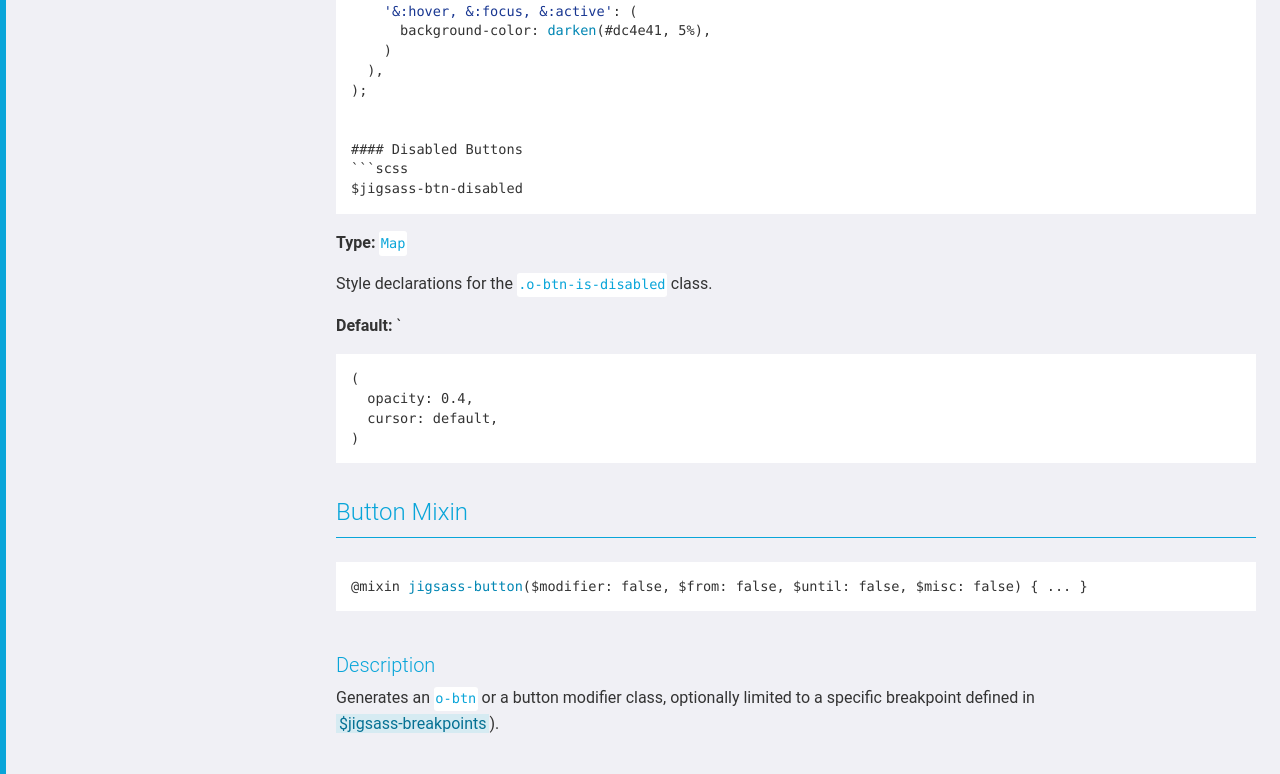
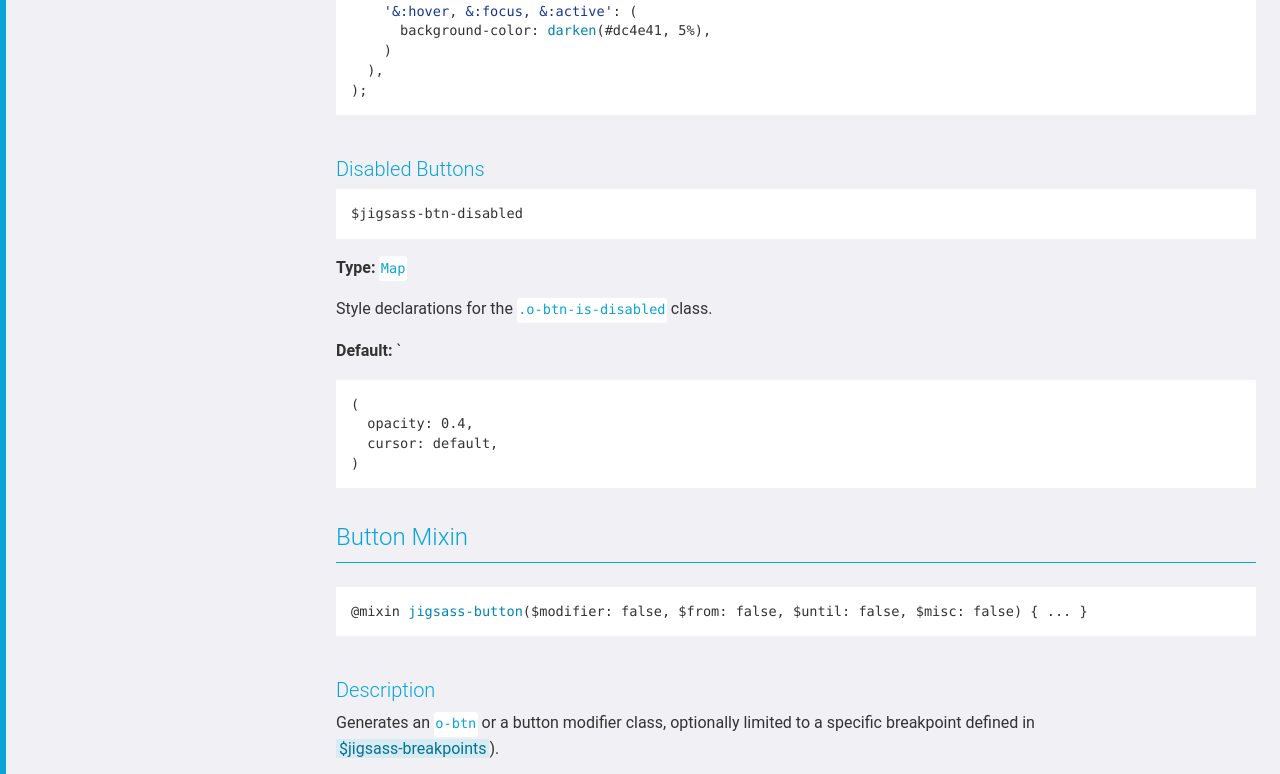
Before and after one commit to TxHawks/jigsass-objects-button, a plain HTML site: page index.html in a window 1280 px wide. Shown: the part 3972-4746 px from the top of the page. Drawn offline with Linux system fonts and the light colour scheme.

Commit message:
Fix typo

````diff
--- a/index.html
+++ b/index.html
@@ -251,11 +251,9 @@ map at the first level.</p>
     )
   ),
 );
-
-
-#### Disabled Buttons
-```scss
-$jigsass-btn-disabled
+</code></pre>
+<h4 id="disabled-buttons">Disabled Buttons</h4>
+<pre><code class="lang-scss">$jigsass-btn-disabled
 </code></pre>
 <p><strong>Type:</strong> <code>Map</code></p>
 <p>Style declarations for the <code>.o-btn-is-disabled</code> class.</p>
@@ -570,7 +568,7 @@ optionally limited to a specific breakpoint defined in
 			</div>
 		</section>
 
-	<footer>Last modified Sunday, 17 April 2016 15:44</footer>
+	<footer>Last modified Sunday, 17 April 2016 15:50</footer>
 </main>
 <script src="prism.js"></script>
 <script src="examples.js"></script>
````
Also changed, not shown: assets/sg.css (+1 -0 lines).
